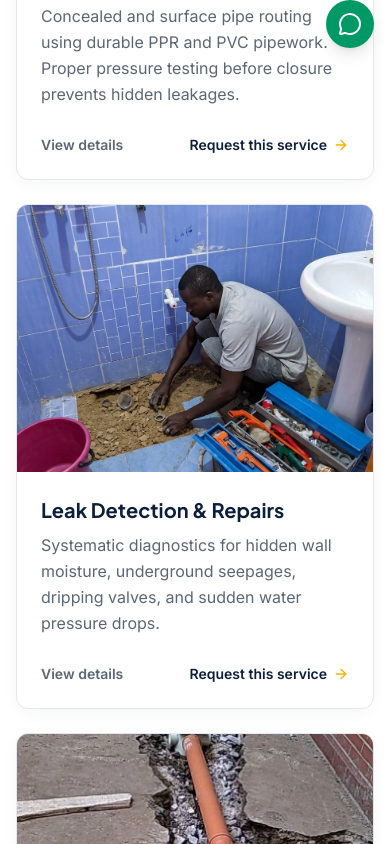
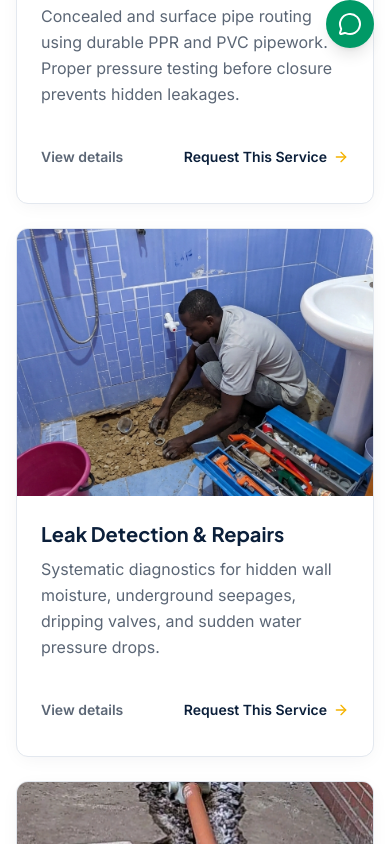
Before and after one commit to binusman02/bin-plumbing-website, a Next.js app: page /services in a window 390 px wide. Shown: the part 780-1624 px from the top of the page. Built offline with nearby package versions, Linux system fonts and the light colour scheme; no server answers; the database is empty.

Commit message:
Standardize customer service CTA buttons to Request This Service and fix mobile touch targets

```diff
--- a/src/app/(public)/page.tsx
+++ b/src/app/(public)/page.tsx
@@ -248,16 +248,16 @@ export default async function HomePage() {
                   <div className="mt-5 flex flex-wrap items-center justify-between gap-3 pt-2">
                     <Link
                       href={`/services/${service.slug || service.id}`}
-                      className="text-sm font-semibold text-[#5B6675] underline-offset-4 hover:text-[#0B1F3A] hover:underline"
+                      className="inline-flex min-h-[44px] items-center text-sm font-semibold text-[#5B6675] underline-offset-4 hover:text-[#0B1F3A] hover:underline"
                     >
                       View details
                       <span className="sr-only"> for {service.title || service.name}</span>
                     </Link>
                     <Link
-                      href={`/request?service=${encodeURIComponent(service.title)}`}
-                      className="inline-flex items-center gap-1.5 text-sm font-semibold text-[#0B1F3A] transition-colors hover:text-[#E0A200]"
+                      href={`/request?service=${encodeURIComponent(service.title || service.name || service.slug)}`}
+                      className="inline-flex min-h-[44px] items-center gap-1.5 text-sm font-semibold text-[#0B1F3A] transition-colors hover:text-[#E0A200]"
                     >
-                      Request this service
+                      Request This Service
                       <span className="sr-only"> — {service.title || service.name}</span>
                       <ArrowRight className="h-4 w-4 text-[#F5B301]" />
                     </Link>
--- a/src/app/(public)/services/page.tsx
+++ b/src/app/(public)/services/page.tsx
@@ -145,15 +145,15 @@ export default async function ServicesPage() {
                   <div className="mt-5 flex flex-wrap items-center justify-between gap-3 pt-2">
                     <Link
                       href={`/services/${service.slug || service.id}`}
-                      className="text-sm font-semibold text-[#5B6675] underline-offset-4 hover:text-[#0B1F3A] hover:underline"
+                      className="inline-flex min-h-[44px] items-center text-sm font-semibold text-[#5B6675] underline-offset-4 hover:text-[#0B1F3A] hover:underline"
                     >
                       View details
                     </Link>
                     <Link
-                      href={`/request?service=${encodeURIComponent(service.title)}`}
-                      className="inline-flex items-center gap-1.5 text-sm font-semibold text-[#0B1F3A] transition-colors hover:text-[#E0A200]"
+                      href={`/request?service=${encodeURIComponent(service.title || service.slug)}`}
+                      className="inline-flex min-h-[44px] items-center gap-1.5 text-sm font-semibold text-[#0B1F3A] transition-colors hover:text-[#E0A200]"
                     >
-                      Request this service
+                      Request This Service
                       <ArrowRight className="h-4 w-4 text-[#F5B301]" />
                     </Link>
                   </div>
--- a/src/components/customer/CustomerServiceDiscovery.tsx
+++ b/src/components/customer/CustomerServiceDiscovery.tsx
@@ -160,9 +160,9 @@ export function CustomerServiceDiscovery({
                   <button
                     type="button"
                     onClick={() => onSelectCategory(label)}
-                    className="inline-flex h-10 w-full items-center justify-center gap-1.5 rounded-xl bg-[#F5B301] px-3 text-xs font-bold text-[#07152B] transition hover:bg-[#e5a700] active:opacity-90"
+                    className="inline-flex h-11 w-full items-center justify-center gap-1.5 rounded-xl bg-[#F5B301] px-3 text-xs font-bold text-[#07152B] transition hover:bg-[#e5a700] active:opacity-90"
                   >
-                    Request {label}
+                    Request This Service
                     <ArrowRight className="h-3.5 w-3.5" />
                   </button>
                 </div>
```
